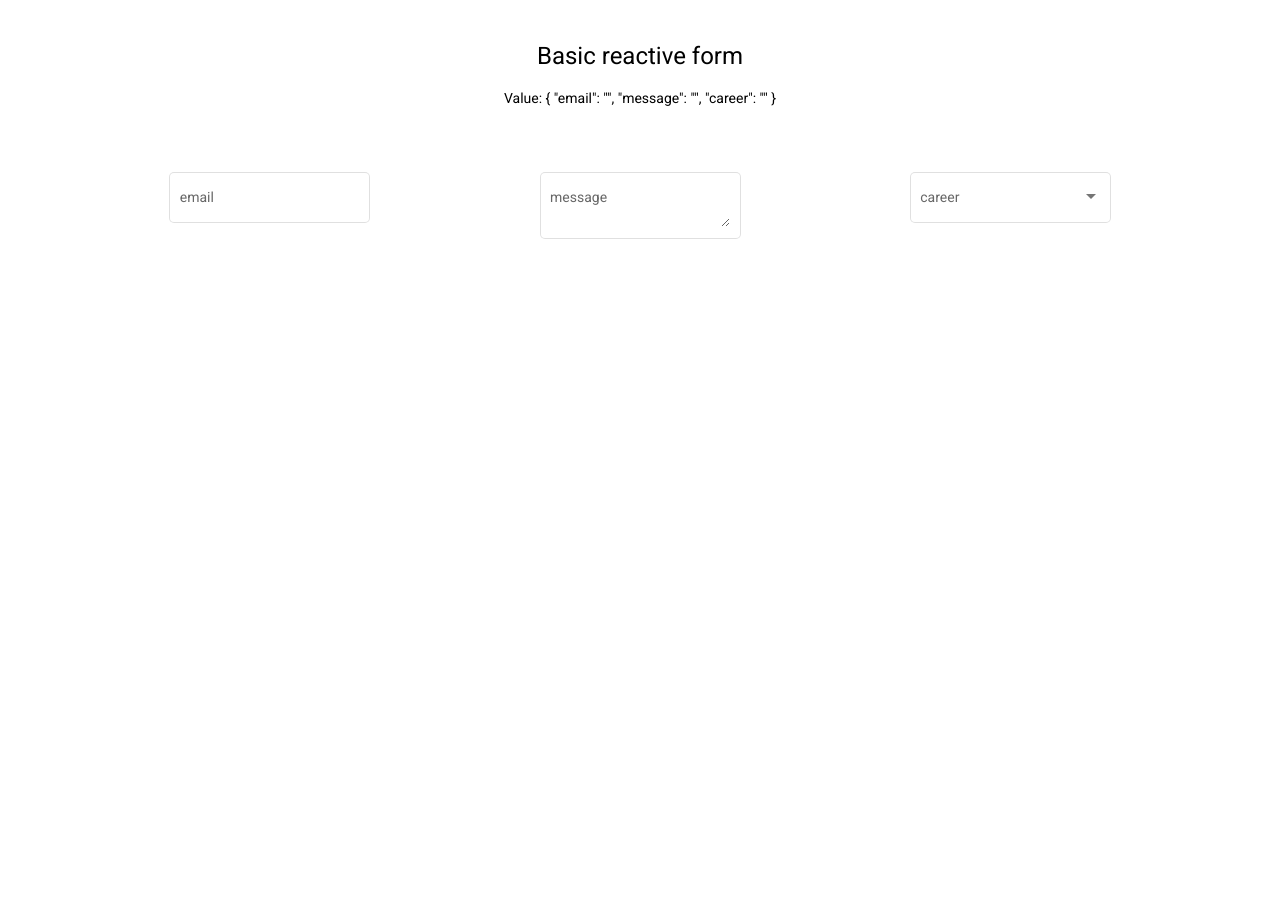
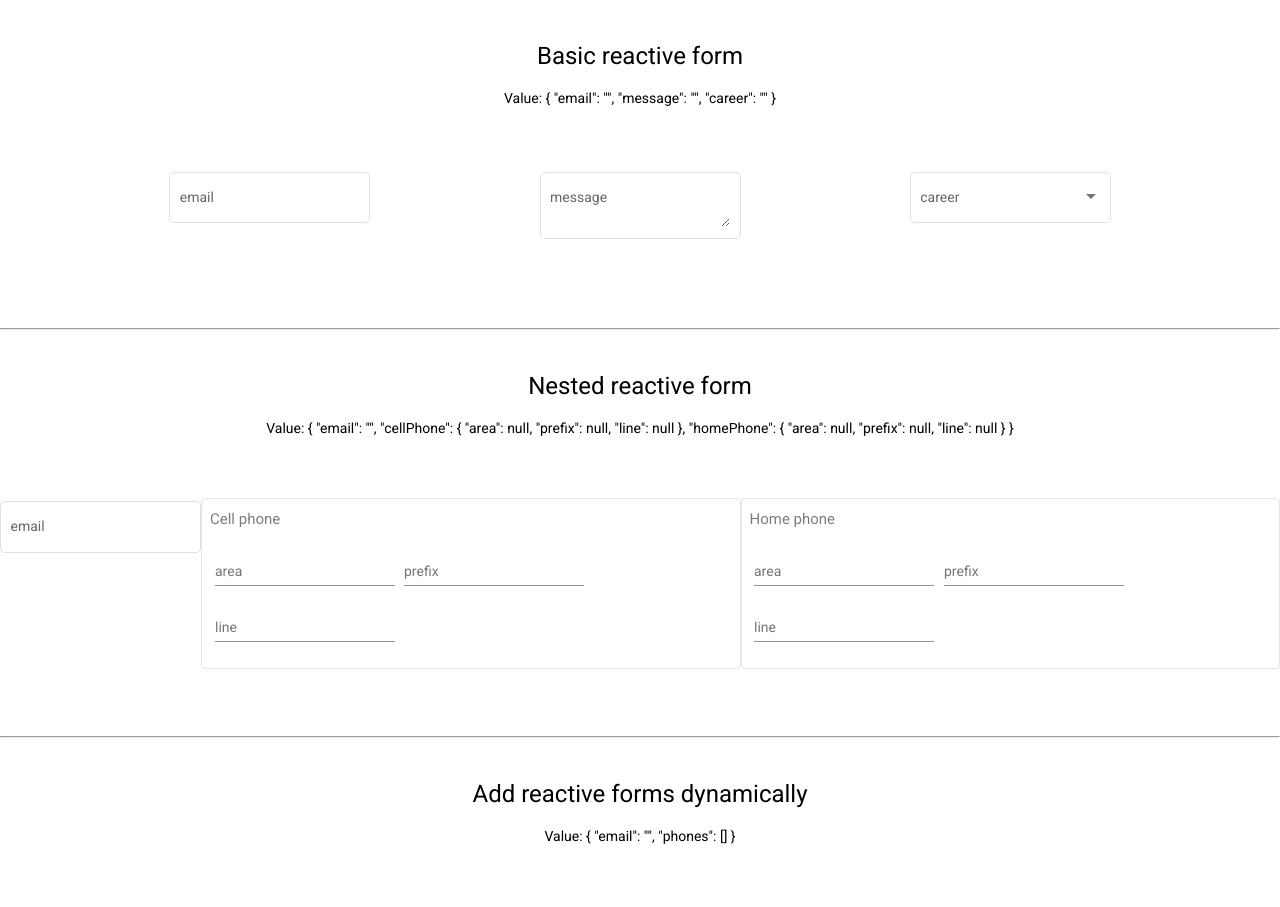
Before and after one commit to PabloGarciaNieto/reactive-forms, an Angular app: page / in a window 1280 px wide. Shown: the top 907 px of the page. Before the commit the page ends 840 px from the top, so only its background shows below. Built offline with nearby package versions, Linux system fonts and the light colour scheme.

Commit message:
formArray

```diff
--- a/src/app/app.component.html
+++ b/src/app/app.component.html
@@ -1 +1,5 @@
 <app-basic-form></app-basic-form>
+<hr>
+<app-nested-from></app-nested-from>
+<hr>
+<app-form-array></app-form-array>
--- a/src/app/app.module.ts
+++ b/src/app/app.module.ts
@@ -11,11 +11,15 @@ import { MatChipsModule } from '@angular/material/chips';
 import { MatSelectModule } from '@angular/material/select';
 import { MatCheckboxModule } from '@angular/material/checkbox';
 import { MatButtonModule } from '@angular/material/button';
+import { NestedFromComponent } from './nested-from/nested-from.component';
+import { FormArrayComponent } from './form-array/form-array.component';
 
 @NgModule({
   declarations: [
     AppComponent,
-    BasicFormComponent
+    BasicFormComponent,
+    NestedFromComponent,
+    FormArrayComponent
   ],
   imports: [
     BrowserModule,
--- a/src/app/basic-form/basic-form.component.scss
+++ b/src/app/basic-form/basic-form.component.scss
@@ -36,5 +36,5 @@
     display: flex;
     justify-content: space-evenly;
     align-items: flex-start;
-    padding-top: 60px;
+    padding: 60px 0;
 }
--- /dev/null
+++ b/src/app/form-array/form-array.component.html
@@ -0,0 +1,26 @@
+<div class="title">
+    <h1>Add reactive forms dynamically</h1>
+    Value: {{ arrayForm.value | json }}
+</div>
+<form [formGroup]="arrayForm" class="array-form">
+    <mat-form-field appearance="outline">
+        <mat-label>email</mat-label>
+        <input matInput placeholder="email" formControlName="email">
+    </mat-form-field>
+    <div formArrayName="phones" class="phones-container">
+        <div *ngFor="let phone of phoneForms.controls; let i = index" [formGroupName]="i" class="phones">
+            <h4>Phone {{ (i + 1) }}</h4>
+            <mat-form-field>
+                <input matInput placeholder="area" formControlName="area">
+            </mat-form-field>
+            <mat-form-field>
+                <input matInput placeholder="prefix" formControlName="prefix">
+            </mat-form-field>
+            <mat-form-field>
+                <input matInput placeholder="line" formControlName="line">
+            </mat-form-field>
+            <button mat-raised-button color="warn" (click)="deletePhone(i)">Delete</button>
+        </div>
+    </div>
+    <button mat-raised-button color="primary" (click)="addPhone()">Add Phone Number</button>
+</form>
--- /dev/null
+++ b/src/app/form-array/form-array.component.scss
@@ -0,0 +1,34 @@
+.title {
+    width: 100%;
+    margin-top: 40px;
+    text-align: center;
+}
+
+.array-form {
+    width: 100%;
+    padding: 60px 0;
+    text-align: center;
+}
+
+.phones-container {
+    width: 50%;
+    margin: 0 auto;
+    text-align: center;
+}
+
+.phones {
+    border-radius: 4px;
+    border: 1px solid rgb(230, 230, 230);
+    margin-bottom: 0.5rem;
+    padding: 0.5rem;
+    mat-form-field {
+        margin: 0 0.3rem;
+    }
+    button {
+        margin-left: 2rem;
+    }
+    h4 {
+        text-align: left;
+        color: rgb(125, 125, 125)
+    }
+}
--- /dev/null
+++ b/src/app/form-array/form-array.component.ts
@@ -0,0 +1,34 @@
+import { Component, OnInit } from '@angular/core';
+import { FormBuilder, FormGroup, FormArray } from '@angular/forms'
+@Component({
+  selector: 'app-form-array',
+  templateUrl: './form-array.component.html',
+  styleUrls: ['./form-array.component.scss']
+})
+export class FormArrayComponent implements OnInit {
+
+  arrayForm: FormGroup;
+
+  constructor(private fb: FormBuilder) { }
+
+  ngOnInit() {
+    this.arrayForm = this.fb.group({
+      email: '',
+      phones: this.fb.array([])
+    });
+  }
+  get phoneForms() {
+    return this.arrayForm.get('phones') as FormArray;
+  }
+addPhone() {
+  const phone = this.fb.group({
+    area: [],
+    prefix: [],
+    line: []
+  });
+  this.phoneForms.push(phone);
+}
+deletePhone(i) {
+  this.phoneForms.removeAt(i);
+}
+}
--- /dev/null
+++ b/src/app/nested-from/nested-from.component.html
@@ -0,0 +1,34 @@
+<div class="title">
+    <h1>Nested reactive form</h1>
+    Value: {{ nestedForm.value | json }}
+</div>
+<form [formGroup]="nestedForm" class="nested-form">
+    <mat-form-field appearance="outline">
+        <mat-label>email</mat-label>
+        <input matInput placeholder="email" formControlName="email">
+    </mat-form-field>
+    <div formGroupName="cellPhone" class="phones">
+        <h4>Cell phone</h4>
+        <mat-form-field>
+            <input matInput placeholder="area" formControlName="area">
+        </mat-form-field>
+        <mat-form-field>
+            <input matInput placeholder="prefix" formControlName="prefix">
+        </mat-form-field>
+        <mat-form-field>
+            <input matInput placeholder="line" formControlName="line">
+        </mat-form-field>
+    </div>
+    <div formGroupName="homePhone" class="phones">
+        <h4>Home phone</h4>
+        <mat-form-field>
+            <input matInput placeholder="area" formControlName="area">
+        </mat-form-field>
+        <mat-form-field>
+            <input matInput placeholder="prefix" formControlName="prefix">
+        </mat-form-field>
+        <mat-form-field>
+            <input matInput placeholder="line" formControlName="line">
+        </mat-form-field>
+    </div>
+</form>
--- /dev/null
+++ b/src/app/nested-from/nested-from.component.scss
@@ -0,0 +1,25 @@
+.title {
+    width: 100%;
+    margin-top: 40px;
+    text-align: center;
+}
+
+.nested-form {
+    width: 100%;
+    display: flex;
+    justify-content: space-evenly;
+    align-items: flex-start;
+    padding: 60px 0;
+}
+
+.phones {
+    border-radius: 4px;
+    border: 1px solid rgb(230, 230, 230);
+    padding: 0.5rem;
+    mat-form-field {
+        margin: 0 0.3rem;
+    }
+    h4 {
+        color: rgb(125, 125, 125)
+    }
+}
--- /dev/null
+++ b/src/app/nested-from/nested-from.component.ts
@@ -0,0 +1,29 @@
+import { Component, OnInit } from '@angular/core';
+import { FormBuilder, FormGroup } from '@angular/forms'
+
+@Component({
+  selector: 'app-nested-from',
+  templateUrl: './nested-from.component.html',
+  styleUrls: ['./nested-from.component.scss']
+})
+export class NestedFromComponent implements OnInit {
+
+  nestedForm: FormGroup;
+
+  constructor(private fb: FormBuilder) { }
+
+  ngOnInit() {
+    const phone = this.fb.group({
+      area: [],
+      prefix: [],
+      line: []
+    });
+    this.nestedForm = this.fb.group({
+      email: '',
+      cellPhone: phone,
+      homePhone: phone
+    });
+
+  }
+
+}
```
Also changed, not shown: 2 other files (tests, documents, lock files or other folders).
